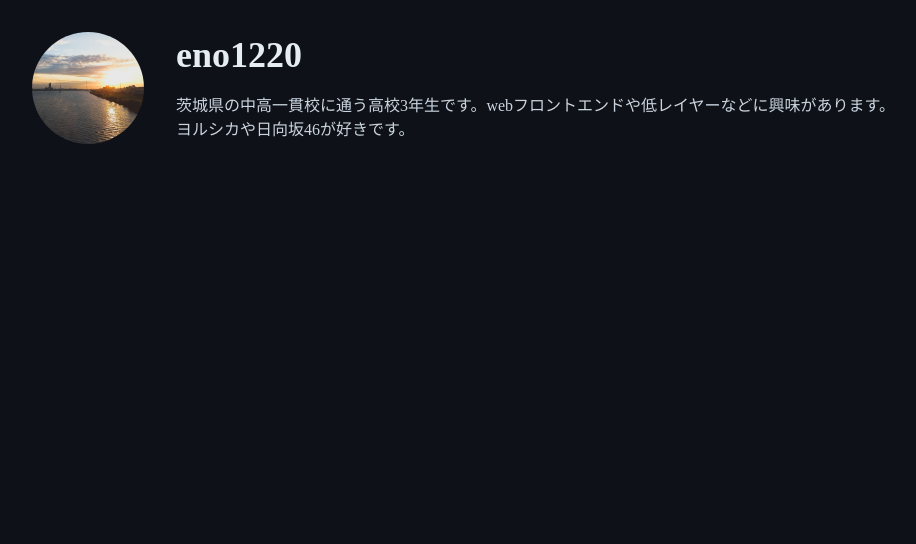
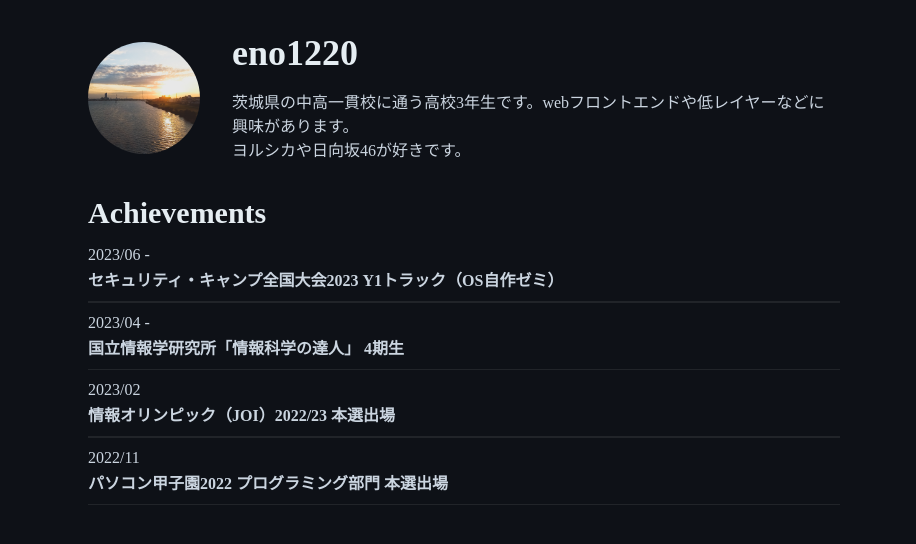
Before and after one commit to eno1220/eno1220.dev, a Next.js app: page / in a window 1280 px wide. Shown: the top 544 px of the page, without its empty margins (176-1092 px from the left). Built offline with nearby package versions, Linux system fonts and the light colour scheme; a web font is replaced by a local one.

Commit message:
feat: add achievements

```diff
--- /dev/null
+++ b/src/components/AchievementCard.tsx
@@ -0,0 +1,16 @@
+import { VStack, Text } from '@chakra-ui/react'
+
+const AchievementCard = ({ title, term }: { title: string; term: string }) => {
+  return (
+    <VStack width='100%' spacing={0.5} align='left' my={1}>
+      <Text fontSize='md' color='gray.300'>
+        {term}
+      </Text>
+      <Text fontSize='md' color='gray.300' fontWeight='bold'>
+        {title}
+      </Text>
+    </VStack>
+  )
+}
+
+export default AchievementCard
--- /dev/null
+++ b/src/components/Achievements.tsx
@@ -0,0 +1,36 @@
+import { VStack, Box } from '@chakra-ui/react'
+import AchievementCard from './AchievementCard'
+
+const achievements = [
+  {
+    title: 'セキュリティ・キャンプ全国大会2023 Y1トラック（OS自作ゼミ）',
+    term: '2023/06 -',
+  },
+  {
+    title: '国立情報学研究所「情報科学の達人」 4期生',
+    term: '2023/04 -',
+  },
+  {
+    title: '情報オリンピック（JOI）2022/23 本選出場',
+    term: '2023/02',
+  },
+  {
+    title: 'パソコン甲子園2022 プログラミング部門 本選出場',
+    term: '2022/11',
+  },
+]
+
+const Achievements = () => {
+  return (
+    <VStack spacing={1} mt={2}>
+      {achievements.map((achievement) => (
+        <>
+          <AchievementCard title={achievement.title} term={achievement.term} />
+          <Box h='1.5px' w='100%' bg='whiteAlpha.200' />
+        </>
+      ))}
+    </VStack>
+  )
+}
+
+export default Achievements
--- a/src/pages/index.tsx
+++ b/src/pages/index.tsx
@@ -1,6 +1,7 @@
 import Head from 'next/head'
 
 import { Box, Container, Image, VStack, Heading, Text } from '@chakra-ui/react'
+import Achievements from '@/components/Achievements'
 
 export default function Home() {
   return (
@@ -11,7 +12,14 @@ export default function Home() {
         <meta name='viewport' content='width=device-width, initial-scale=1' />
         <link rel='icon' href='/favicon.ico' />
       </Head>
-      <Container maxW='4xl' py={8}>
+      <Container
+        maxW='3xl'
+        py={8}
+        px={{
+          base: 4,
+          md: 2,
+        }}
+      >
         <Box
           display='flex'
           flexDirection='row'
@@ -36,6 +44,10 @@ export default function Home() {
             </Text>
           </VStack>
         </Box>
+        <Heading as='h2' size='lg' mt={8}>
+          Achievements
+        </Heading>
+        <Achievements />
       </Container>
     </>
   )
```
